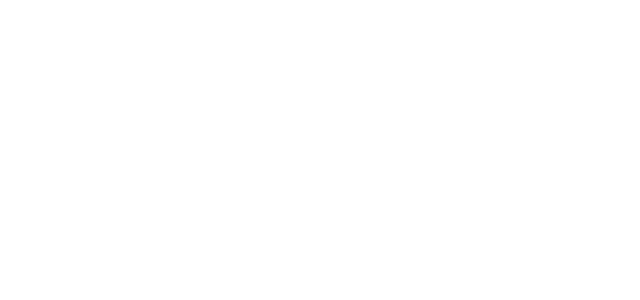
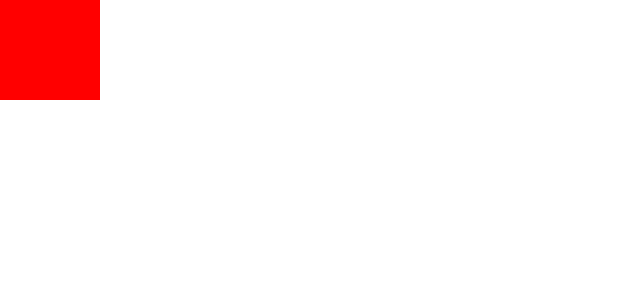
Before and after one commit to Bigbilly-github/Dashboard, a React (Vite) app: page / in a window 1280 px wide. Shown: the top 300 px of the page, without its empty margins (0-640 px from the left). Built offline with nearby package versions, Linux system fonts and the light colour scheme.

Commit message:
installing latest tailwind css update and testing it out

```diff
--- a/package.json
+++ b/package.json
@@ -10,10 +10,10 @@
     "preview": "vite preview"
   },
   "dependencies": {
-    "@tailwindcss/vite": "^4.0.14",
+    "@tailwindcss/vite": "^4.1.10",
     "react": "^19.0.0",
     "react-dom": "^19.0.0",
-    "tailwindcss": "^4.0.14"
+    "tailwindcss": "^4.1.10"
   },
   "devDependencies": {
     "@eslint/js": "^9.21.0",
--- a/src/App.jsx
+++ b/src/App.jsx
@@ -6,7 +6,7 @@ function App() {
 
   return (
     <>
-      <div>
+      <div className='w-[100px] h-[100px] bg-[red]' >
 
       </div>
 
```
Also changed, not shown: 1 other file (tests, documents, lock files or other folders).
